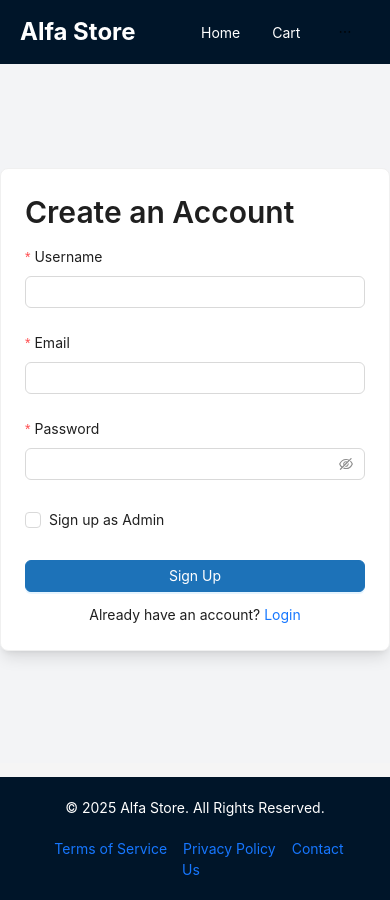
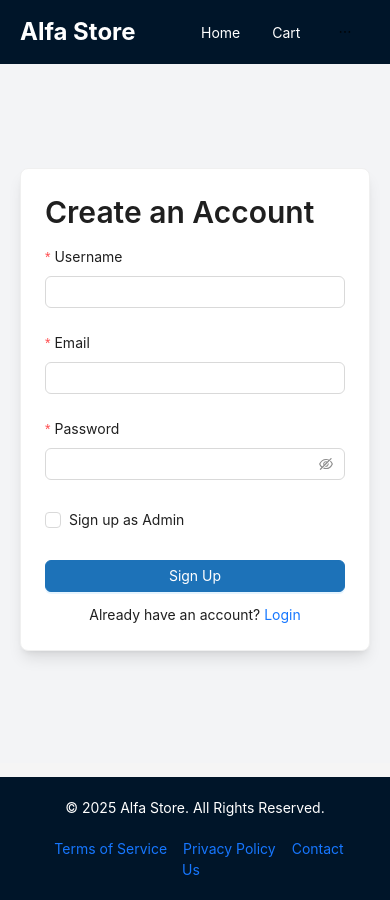
Before and after one commit to zeiadsalhin/Alfa-Store--React-Version-, a React (Vite) app: page /signup in a window 390 px wide. Built offline with nearby package versions, Linux system fonts and the light colour scheme; no server answers.

Commit message:
Fix: Adjusted Login and Signup Modal x padding frame to be correct on mobile

```diff
--- a/src/pages/Login.jsx
+++ b/src/pages/Login.jsx
@@ -52,7 +52,7 @@ const Login = () => {
   };
 
   return (
-    <div className="py-28 flex justify-center items-center bg-gray-100">
+    <div className="py-28 flex justify-center items-center bg-gray-100 px-5">
       <Card className="w-full max-w-md shadow-lg">
         <Title level={2}>Welcome Back</Title>
         <Form form={form} layout="vertical" onFinish={onFinish}>
--- a/src/pages/Signup.jsx
+++ b/src/pages/Signup.jsx
@@ -56,7 +56,7 @@ const Signup = () => {
   };
 
   return (
-    <div className="py-28 flex justify-center items-center bg-gray-100">
+    <div className="py-28 flex justify-center items-center bg-gray-100 px-5">
       <Card className="w-full max-w-md shadow-lg">
         <Title level={2}>Create an Account</Title>
         <Form layout="vertical" onFinish={onFinish}>
```
